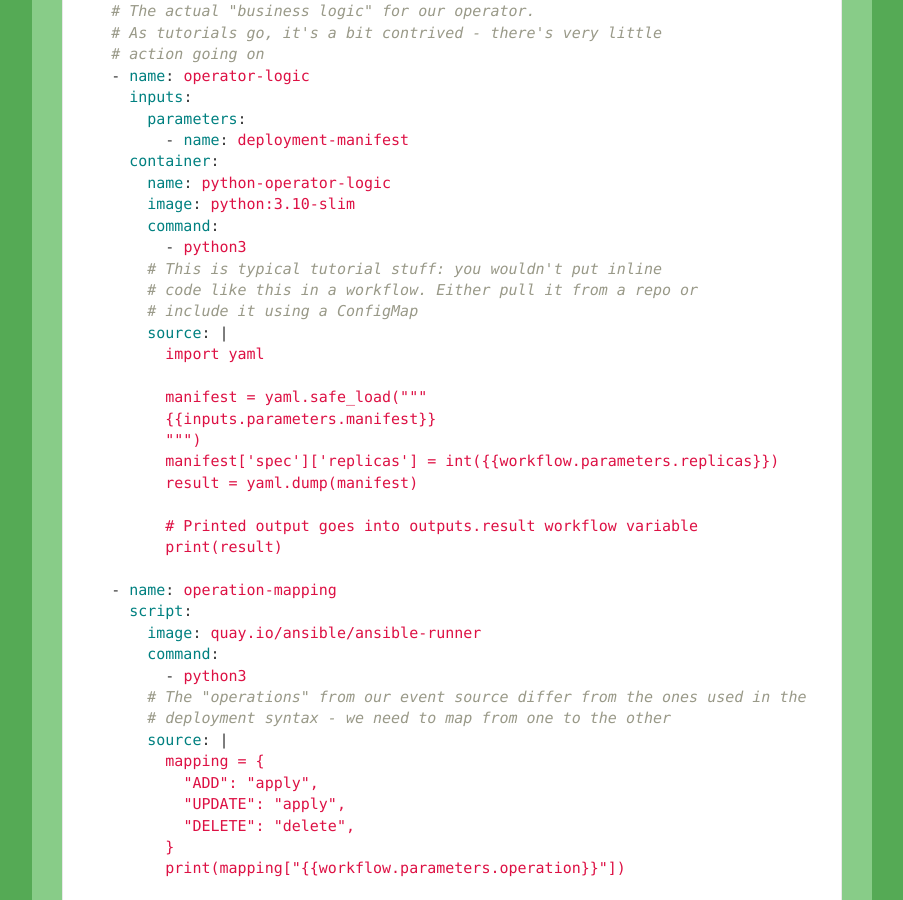
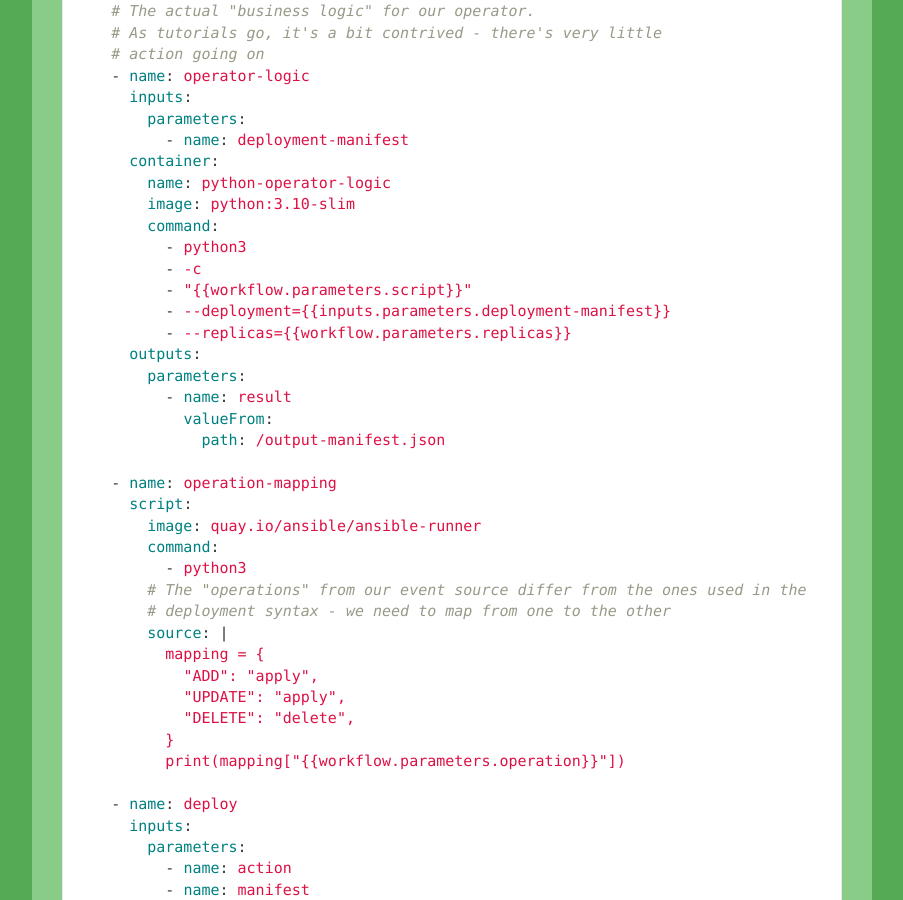
Before and after one commit to reinvantveer/reinvantveer.github.io, a Jekyll site: the page built from _posts/2022-01-29-easier-operator.md, in a window 1280 px wide and 900 px high, scrolled down 13356 px. Shown: the whole window, without its empty margins (188-1091 px from the left). Built offline with Jekyll 4.4.1, drawn with Linux system fonts in a browser that asks for light colours; comment, search, counter and statistics services are not loaded.

Commit message:
execute script from command line, store output from written file
Signed-off-by: reinvantveer <rein@vantveer.me>

```diff
--- a/_includes/memcached/workflow-template.yaml
+++ b/_includes/memcached/workflow-template.yaml
@@ -59,20 +59,15 @@ spec:
         image: python:3.10-slim
         command:
           - python3
-        # This is typical tutorial stuff: you wouldn't put inline
-        # code like this in a workflow. Either pull it from a repo or
-        # include it using a ConfigMap
-        source: |
-          import yaml
-
-          manifest = yaml.safe_load("""
-          {{inputs.parameters.manifest}}
-          """)
-          manifest['spec']['replicas'] = int({{workflow.parameters.replicas}})
-          result = yaml.dump(manifest)
-
-          # Printed output goes into outputs.result workflow variable
-          print(result)
+          - -c
+          - "{{workflow.parameters.script}}"
+          - --deployment={{inputs.parameters.deployment-manifest}}
+          - --replicas={{workflow.parameters.replicas}}
+      outputs:
+        parameters:
+          - name: result
+            valueFrom:
+              path: /output-manifest.json
 
     - name: operation-mapping
       script:
```
